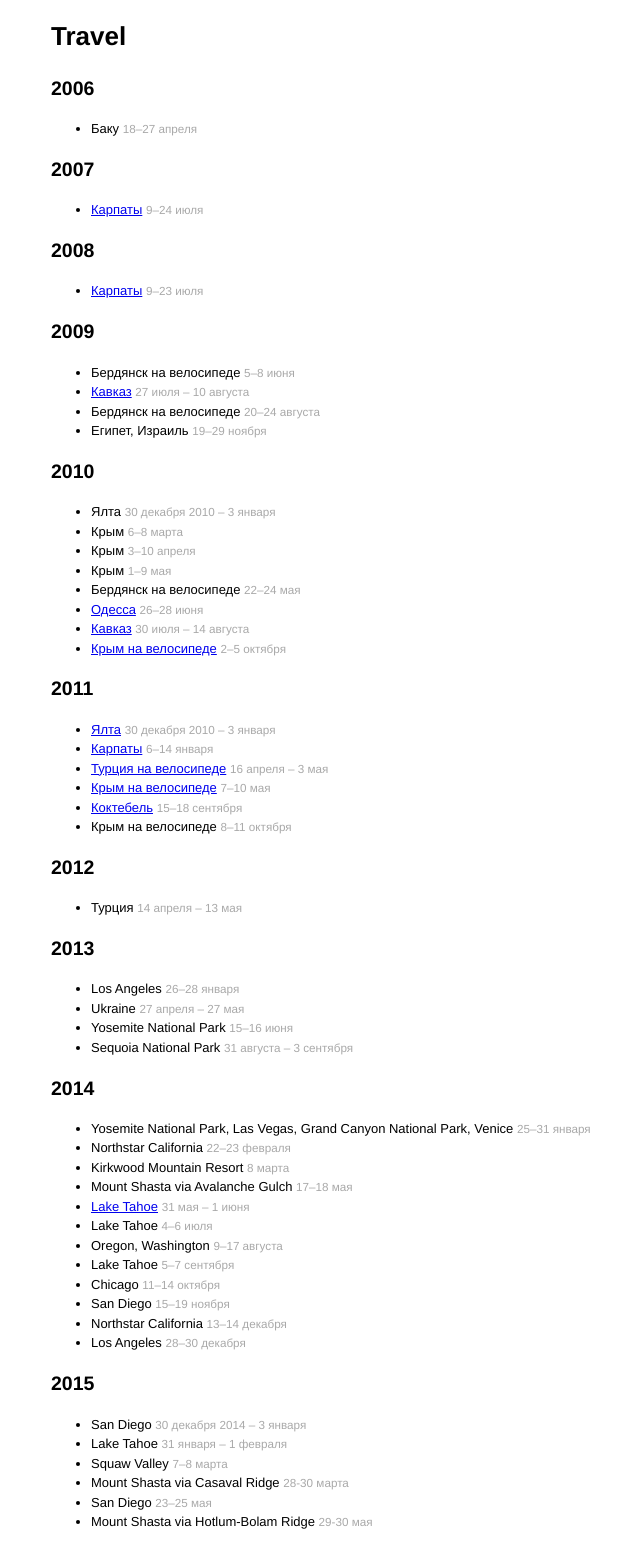
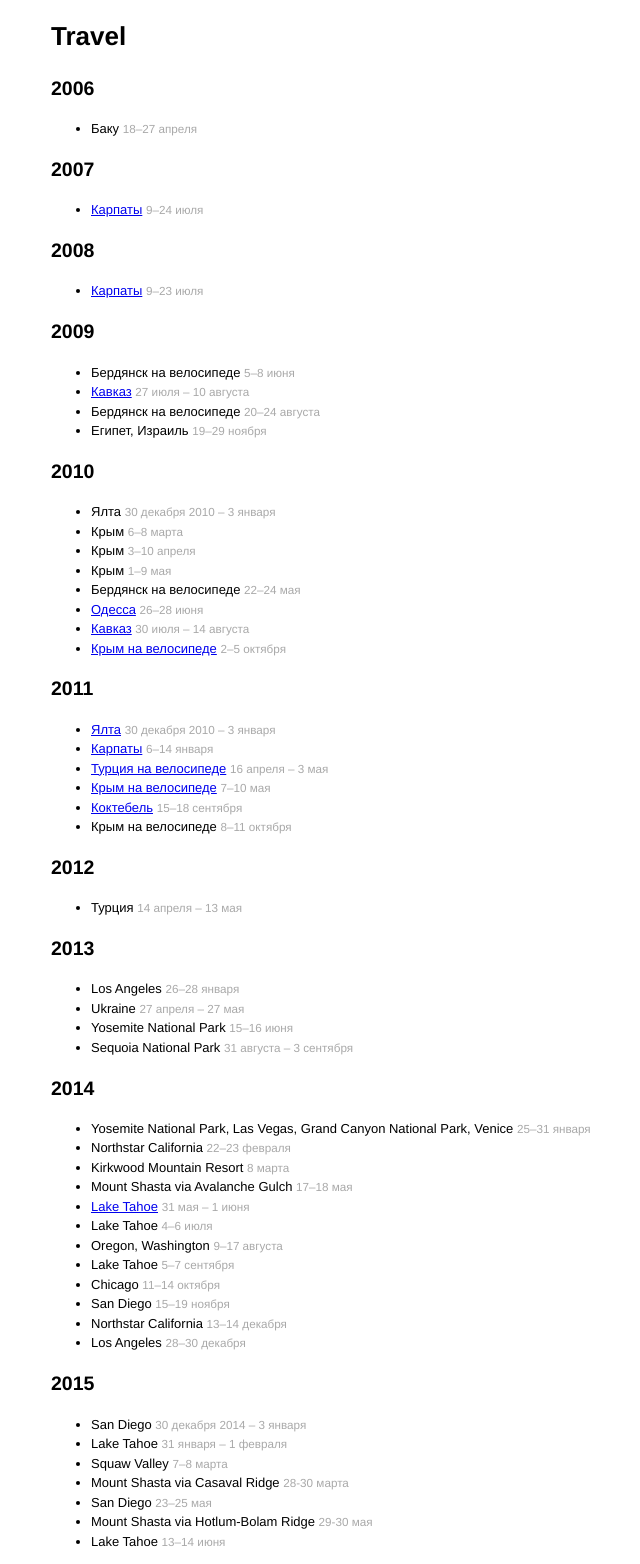
Before and after one commit to denis/denis.github.com, a Jekyll site: the page built from travel.md, in a window 1280 px wide. Shown: the whole page, without its empty margins (189-829 px from the left). Built offline with Jekyll 4.4.1, drawn with Linux system fonts in a browser that asks for light colours; comment, search, counter and statistics services are not loaded.

Commit message:
Add Lake Tahoe 2015

```diff
--- a/travel.md
+++ b/travel.md
@@ -79,3 +79,4 @@ css: travel
 - Mount Shasta via Casaval Ridge <small>28-30 марта</small>
 - San Diego <small>23–25 мая</small>
 - Mount Shasta via Hotlum-Bolam Ridge <small>29-30 мая</small>
+- Lake Tahoe <small>13–14 июня</small>
```
